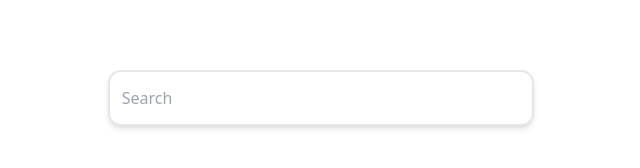
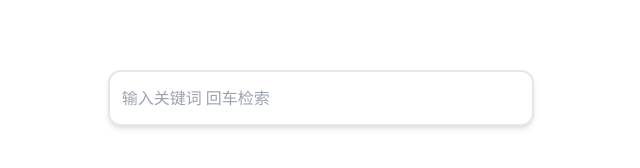
Before and after one commit to cdxylm/ppp-downloader, a React (Vite) app: page / in a window 1280 px wide. Shown: the part 288-456 px from the top of the page, without its empty margins (319-959 px from the left). Built offline with nearby package versions, Linux system fonts and the light colour scheme; what tw-elements would draw is missing.

Commit message:
change input placeholder

```diff
--- a/src/App.jsx
+++ b/src/App.jsx
@@ -145,7 +145,7 @@ function App() {
                                 <input
                                     type="search"
                                     className="shadow-np-input h-14 relative m-0 block w-[1%] min-w-0 flex-auto rounded-[0.8rem] px-3 py-1.5 text-base font-normal text-neutral-700 outline-none border-2"
-                                    placeholder="Search"
+                                    placeholder="输入关键词 回车检索"
                                     aria-label="Search"
                                     value={query}
                                     onChange={(e) => setQuery(e.target.value)}/>
```
